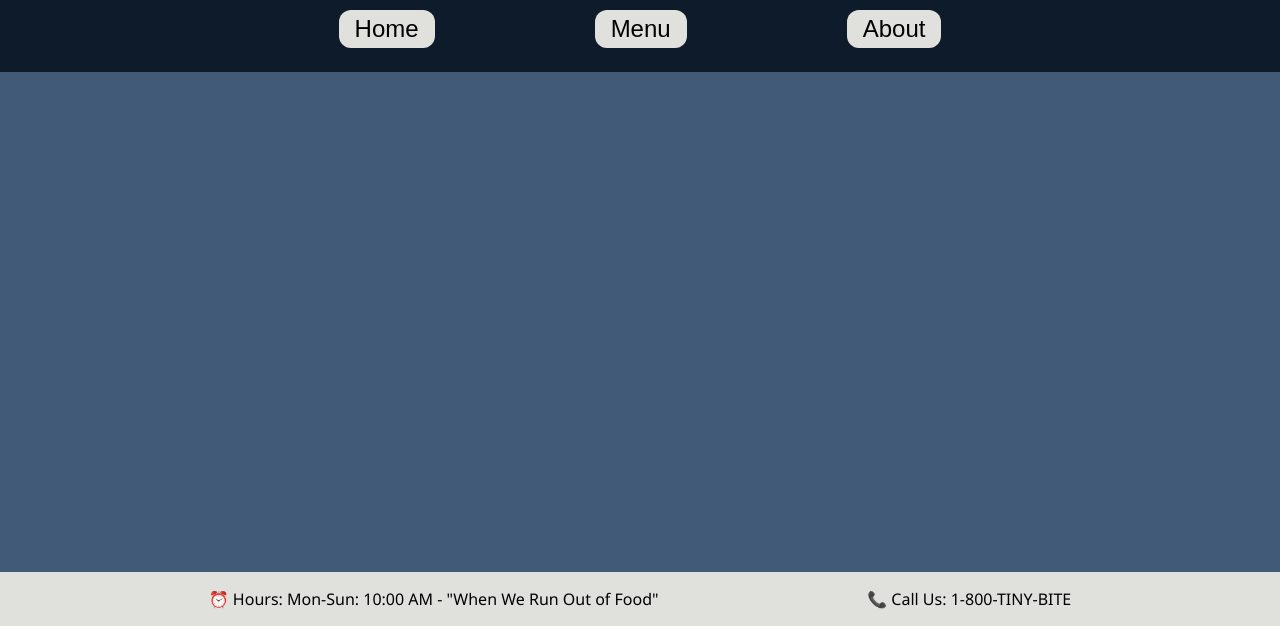
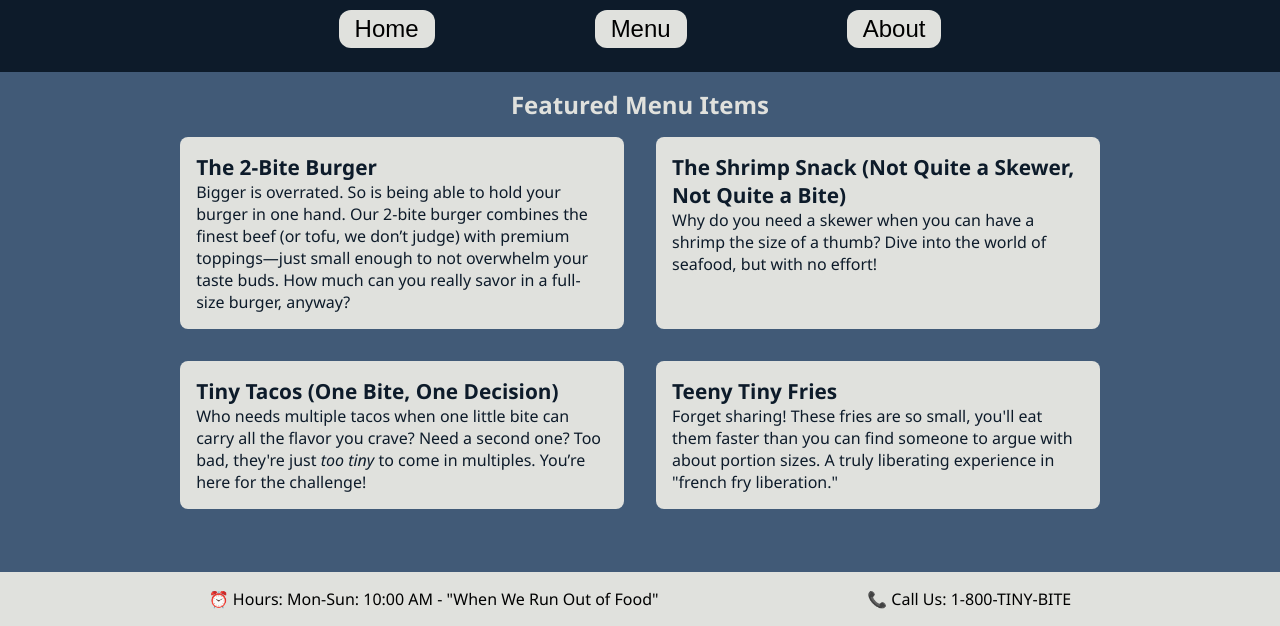
Before and after one commit to ZohairGandhi/restaurant-page, a website built with webpack: page src/template.html in a window 1280 px wide. Both pictures are taken after a click on the button "Menu". Shown: the part 174-800 px from the top of the page. Built offline with nearby package versions, Linux system fonts and the light colour scheme.

Commit message:
Create menu.js to render Menu page

```diff
--- a/src/home.js
+++ b/src/home.js
@@ -11,8 +11,8 @@ function createHome() {
     "Why Eat Like a Giant When You Can Dine Like a Miniature?"
   );
 
-  const para =
-    createPara(`Welcome to <strong>Mini Munchies</strong>, where the food is small,
+  const para = createPara(`
+            Welcome to <strong>Mini Munchies</strong>, where the food is small,
             but the experience is monumental. Forget big portions, because here,
             every dish is a bite. Or maybe even half a bite. It's about time we
             broke free from the shackles of traditional dining with plates you
@@ -24,6 +24,7 @@ function createHome() {
 
   textDiv.append(heading, para);
   pairDiv.append(textDiv, img);
+  contentDiv.innerHTML = "";
   contentDiv.appendChild(pairDiv);
 }
 
@@ -51,4 +52,4 @@ function createImg(img) {
   return image;
 }
 
-export { createHome as default };
+export { createHome as default, createDiv, createHeading, createPara };
--- a/src/index.js
+++ b/src/index.js
@@ -1,4 +1,8 @@
 import createHome from "./home";
+import createMenu from "./menu";
 
 const homeBtn = document.querySelector("#home-btn");
 homeBtn.addEventListener("click", createHome);
+
+const menuBtn = document.querySelector("#menu-btn");
+menuBtn.addEventListener("click", createMenu);
--- /dev/null
+++ b/src/menu.js
@@ -0,0 +1,48 @@
+import "./style.css";
+import { createDiv, createHeading, createPara } from "./home";
+
+function createMenu() {
+  const contentDiv = document.querySelector("#content");
+  const mainHeading = createHeading("h2", "Featured Menu Items");
+  const menuGrid = createDiv("menu-grid");
+  const burgerCard = createCard(
+    "The 2-Bite Burger",
+    `Bigger is overrated. So is being able to hold your burger in one
+    hand. Our 2-bite burger combines the finest beef (or tofu, we don’t
+    judge) with premium toppings—just small enough to not overwhelm your
+    taste buds. How much can you really savor in a full-size burger,
+    anyway?`
+  );
+  const shrimpCard = createCard(
+    "The Shrimp Snack (Not Quite a Skewer, Not Quite a Bite)",
+    `Why do you need a skewer when you can have a shrimp the size of a
+    thumb? Dive into the world of seafood, but with no effort!`
+  );
+  const tacoCard = createCard(
+    "Tiny Tacos (One Bite, One Decision)",
+    `Who needs multiple tacos when one little bite can carry all the
+    flavor you crave? Need a second one? Too bad, they're just <em>too
+    tiny</em> to come in multiples. You’re here for the challenge!`
+  );
+  const friesCard = createCard(
+    "Teeny Tiny Fries",
+    `Forget sharing! These fries are so small, you'll eat them faster
+    than you can find someone to argue with about portion sizes. A truly
+    liberating experience in "french fry liberation."`
+  );
+
+  menuGrid.append(burgerCard, shrimpCard, tacoCard, friesCard);
+  contentDiv.innerHTML = "";
+  contentDiv.append(mainHeading, menuGrid);
+}
+
+function createCard(headText, desc) {
+  const head = createHeading("h3", headText);
+  const descP = createPara(desc);
+  const card = document.createElement("div");
+  card.classList.add("card");
+  card.append(head, descP);
+  return card;
+}
+
+export { createMenu as default };
--- a/src/style.css
+++ b/src/style.css
@@ -78,7 +78,8 @@ nav button:hover {
   max-width: 75ch;
 }
 
-#text-content h2 {
+#text-content h2,
+#content h2 {
   margin: 1rem 0;
 }
 
@@ -90,6 +91,30 @@ nav button:hover {
   height: 25rem;
 }
 
+#content h2 {
+  text-align: center;
+}
+
+#menu-grid {
+  display: grid;
+  grid-template-columns: repeat(2, 1fr);
+  gap: 2rem;
+  width: fit-content;
+  margin: 0 auto 2rem auto;
+}
+
+.card {
+  background-color: #e0e1dd;
+  color: #0d1b2a;
+  width: 45ch;
+  padding: 1rem;
+  border-radius: 8px;
+}
+
+.card h3 {
+  font-size: 1.3rem;
+}
+
 footer {
   background-color: #e0e1dd;
   display: flex;
--- a/src/template.html
+++ b/src/template.html
@@ -17,9 +17,7 @@
       </nav>
     </header>
 
-    <div id="content">
-      </div>
-    </div>
+    <div id="content"></div>
 
     <footer>
       <p>⏰ Hours: Mon-Sun: 10:00 AM - "When We Run Out of Food"</p>
```
